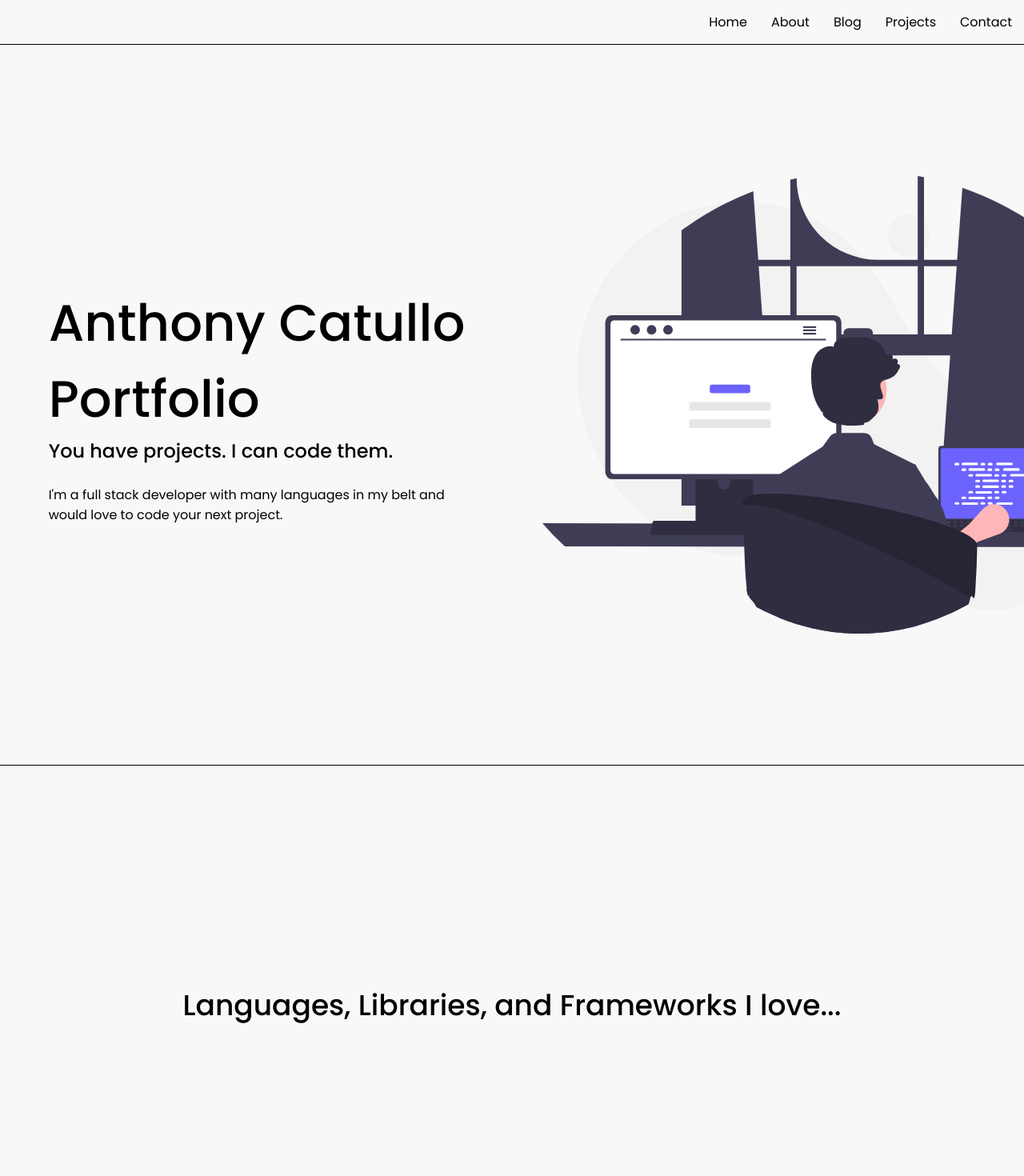
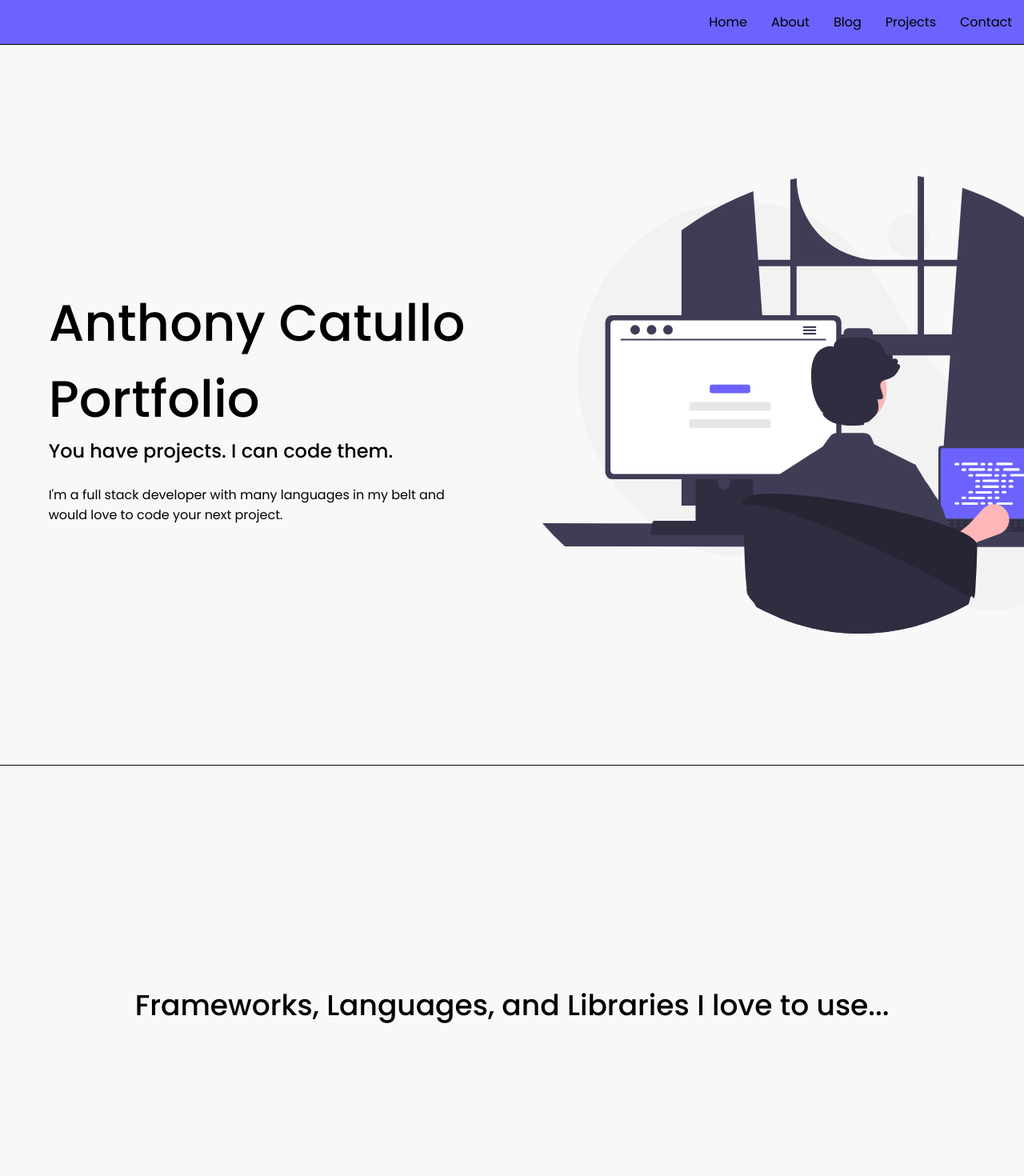
Before and after one commit to 4nth0ny1/portfolio-react-client, a React (Create React App) app: page / in a window 1280 px wide. Shown: the top 1470 px of the page at 80% size. Built offline with nearby package versions, Linux system fonts and the light colour scheme.

Commit message:
add styles to hero page

```diff
--- a/src/App.css
+++ b/src/App.css
@@ -27,6 +27,7 @@ nav {
   flex-direction: row;
   justify-content: end;
   border-bottom: 1px solid black;
+  background: #6C63FF;
 }
 
 .link {
--- a/src/routes/Home.jsx
+++ b/src/routes/Home.jsx
@@ -20,7 +20,7 @@ export default function Home() {
         </div>
 
         <div className="language-container">
-          <h2 className="lang-header">Languages, Libraries, and Frameworks I love...</h2>
+          <h2 className="lang-header">Frameworks, Languages, and Libraries I love to use...</h2>
           {/* <p>Ruby</p>
           <p>Ruby on Rails</p>
           <p>Sinatra</p>
```
